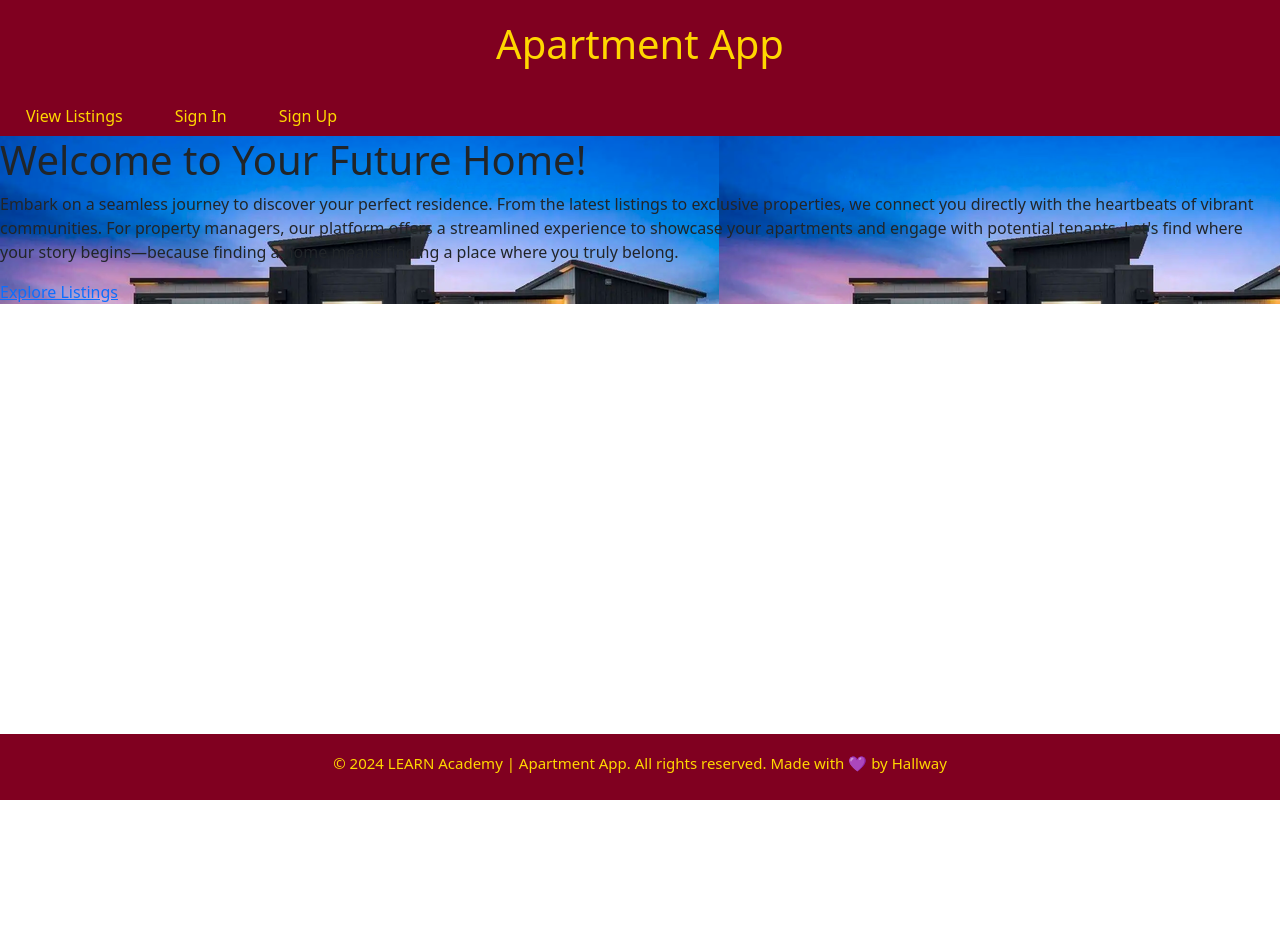
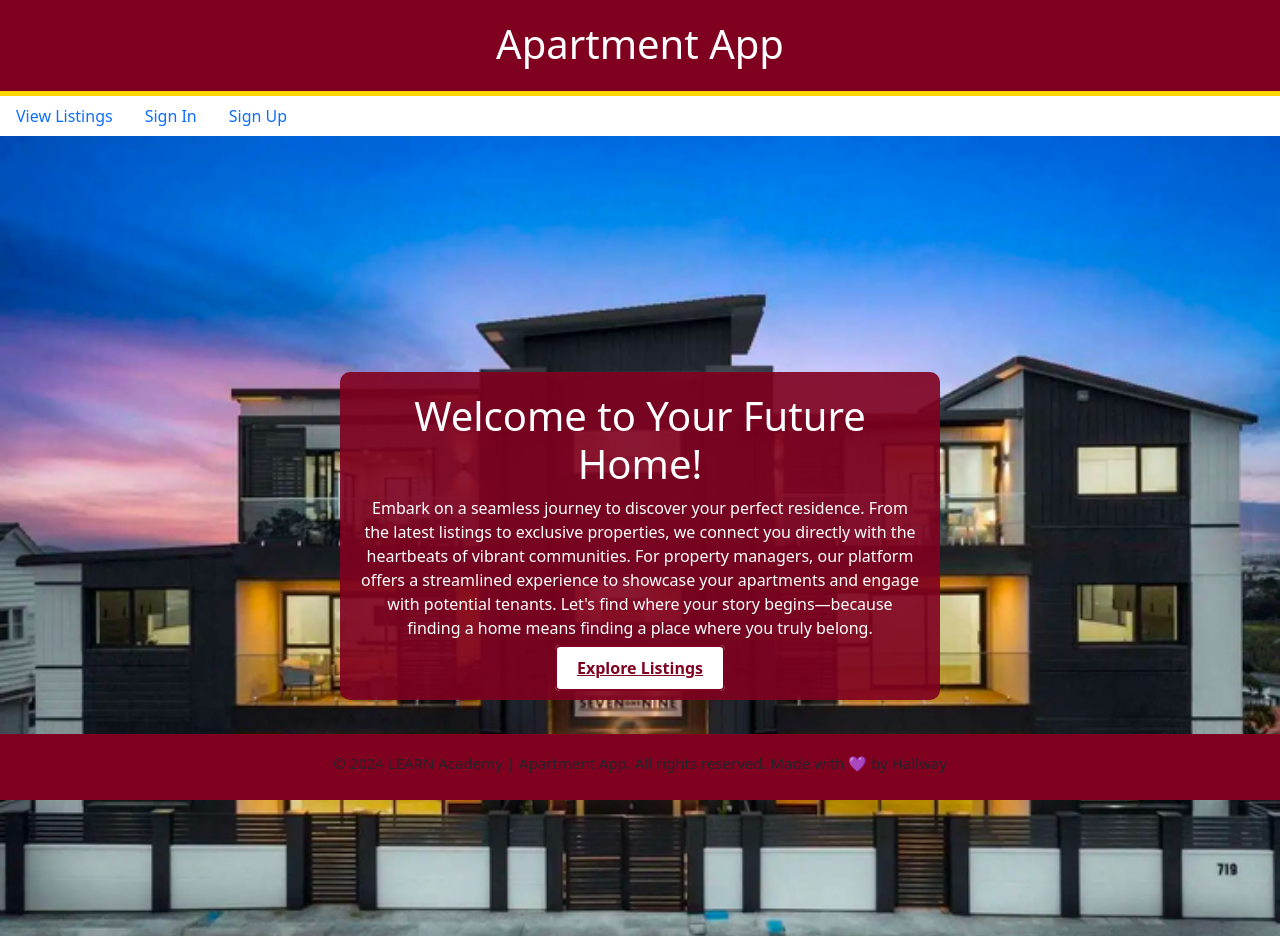
Before and after one commit to learn-academy-2023-india/apartment-app-frontend-apartment-app-hallway, a React (Create React App) app: page / in a window 1280 px wide. Before the commit the page ends 800 px from the top, so only its background shows below. Built offline with nearby package versions, Linux system fonts and the light colour scheme.

Commit message:
css update

```diff
--- a/src/App.css
+++ b/src/App.css
@@ -1,46 +1,94 @@
 body, html {
+	background-color: #f4f5f7;
+	font-family: 'Roboto', sans-serif;
 	margin: 0;
 	padding: 0;
-  font-family: 'Roboto', sans-serif;
-  background-color: white;
 }
-
+a {
+	text-decoration: none;
+}
+button:focus {
+	outline: none;
+}
+input:focus {
+	outline: none;
+}
 /* Header Style */
 .header {
+  text-align: center;
+  padding: 20px 0;
+  color: white;
 	background-color: #800020;
-  color: gold;
+	position: relative;
+}
+.header::after {
+  background-color: gold;
+	bottom: 0;
+	content: '';
+	height: 5px;
+	left: 0;
+	position: absolute;
+	width: 100%;
+}
+/* Home Style */
+.home-container {
+	align-items: center;
+	background-size: cover;
+	display: flex;
+	height: 100vh;
+	justify-content: center;
+}
+.welcome-message {
   padding: 20px;
+  color: white;
+	background-color: rgba(128, 0, 32, 0.9);
+	border-radius: 10px;
+	max-width: 600px;
 	text-align: center;
 }
-
+.explore-button, .home-button {
+  padding: 10px 20px;
+  border: 2px solid #800020;
+  color: #800020;
+	background-color: white;
+	border-radius: 5px;
+	font-weight: bold;
+	margin-top: 20px;
+}
+.explore-button:hover, .home-button:hover {
+  color: white;
+	background-color: #800020;
+}
+/* NotFound Style */
+.not-found-container {
+	align-items: center;
+	display: flex;
+	flex-direction: column;
+	height: 100vh;
+	justify-content: center;
+}
+.not-found-container h1, h3 {
+	color: #800020;
+}
+.not-found-link {
+	background-color: #800020;
+	border-radius: 5px;
+	color: white;
+	display: inline-block;
+	margin-top: 20px;
+	padding: 10px 20px;
+	text-decoration: none;
+}
+.not-found-link:hover {
+	opacity: 0.9;
+}
 /* Footer Style */
 .footer {
 	background-color: #800020;
-  color: gold;
+	bottom: 0;
+	left: 0;
+	padding: 20px;
+	position: fixed;
 	text-align: center;
-  padding: 20px;
 	width: 100%;
-  position: fixed;
-  left: 0;
-  bottom: 0;
 }
-.nav {
-  background-color: #800020;
-}
-
-.nav-link {
-  color: gold !important;
-  margin: 0 10px;
-}
-
-.btn-link {
-  background: none;
-  border: none;
-  padding: 0;
-  color: gold !important;
-  cursor: pointer;
-}
-
-.nav-link:hover, .btn-link:hover {
-  color: white !important;
-}
```
Lines whose indentation alone changed are shown as unchanged.
